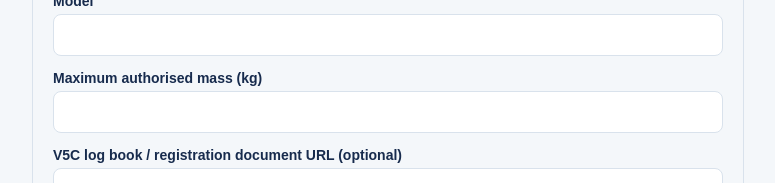
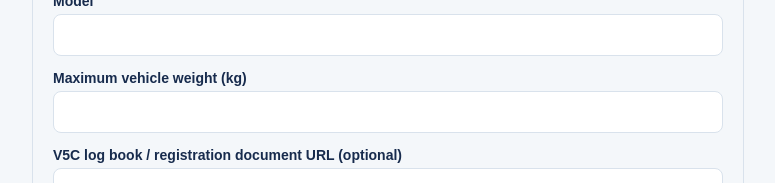
Before and after one commit to Post2Drive/post2drive-app, a Next.js app: page /vehicles in a window 1280 px wide. Shown: the part 584-767 px from the top of the page, without its empty margins (252-1027 px from the left). Built offline with nearby package versions, Linux system fonts and the light colour scheme; no server answers; the database is empty.

Commit message:
Use local vehicle weight units while storing canonical kilograms

```diff
--- a/app/vehicles/page.tsx
+++ b/app/vehicles/page.tsx
@@ -78,7 +78,7 @@ export default function VehiclesPage() {
       const response = await fetch("/api/vehicles", {
         method: "POST",
         headers: { "Content-Type": "application/json" },
-        body: JSON.stringify(form),
+        body: JSON.stringify({ ...form, mamKg: form.mamKg ? String(Math.round(Number(form.mamKg) * (marketProfile?.weightUnit === "lb" ? 0.45359237 : 1))) : "" }),
       });
       const data = await response.json();
       if (!response.ok) throw new Error(data.error || "Could not register vehicle.");
@@ -173,7 +173,7 @@ export default function VehiclesPage() {
 
         {field("Make", "make")}
         {field("Model", "model")}
-        {field("Maximum authorised mass (kg)", "mamKg", "number")}
+        {field(marketProfile?.vehicleMassLabel ?? "Maximum vehicle weight (kg)", "mamKg", "number")}
         {field(`${marketProfile?.registrationDocumentLabel ?? "Vehicle registration document"} URL (optional)`, "v5cDocumentUrl", "url")}
         {field("Insurance document URL (optional)", "insuranceDocumentUrl", "url")}
         {field("Operator licence number (if applicable)", "operatorLicenceNo")}
@@ -194,7 +194,7 @@ export default function VehiclesPage() {
           <section key={vehicle.id} style={{ border: "1px solid var(--color-border)", borderRadius: 10, padding: 16 }}>
             <strong>{vehicleTypeLabel(vehicle.vehicleType, market.country)} — {vehicle.regPlate}</strong>
             <p>Status: <strong>{vehicle.verificationStatus}</strong></p>
-            <p>{[vehicle.make, vehicle.model, vehicle.mamKg ? `${vehicle.mamKg} kg MAM` : null].filter(Boolean).join(" · ") || "No additional vehicle details"}</p>
+            <p>{[vehicle.make, vehicle.model, vehicle.mamKg ? `${market.weightUnit === "lb" ? Math.round(vehicle.mamKg / 0.45359237).toLocaleString("en-US") + " lb GVWR" : vehicle.mamKg + " kg"}` : null].filter(Boolean).join(" · ") || "No additional vehicle details"}</p>
             <p>{marketProfile?.inspectionLabel ?? "Inspection expiry"}: {vehicle.motValidUntil ? formatMarketDate(vehicle.motValidUntil, market) : "Not recorded"}</p>
             <p>Insurance expiry: {vehicle.insuranceValidUntil ? new Date(vehicle.insuranceValidUntil).toLocaleDateString() : "Not recorded"}</p>
           </section>
```
